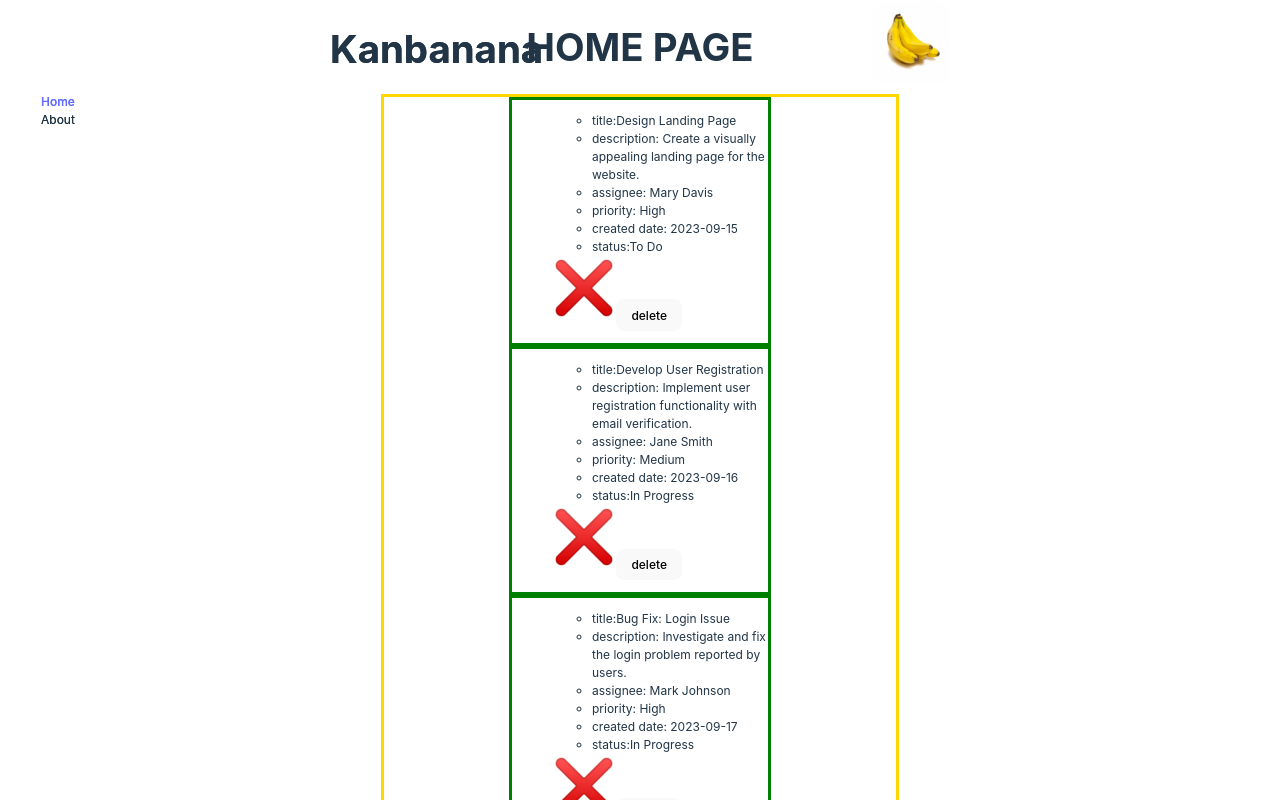
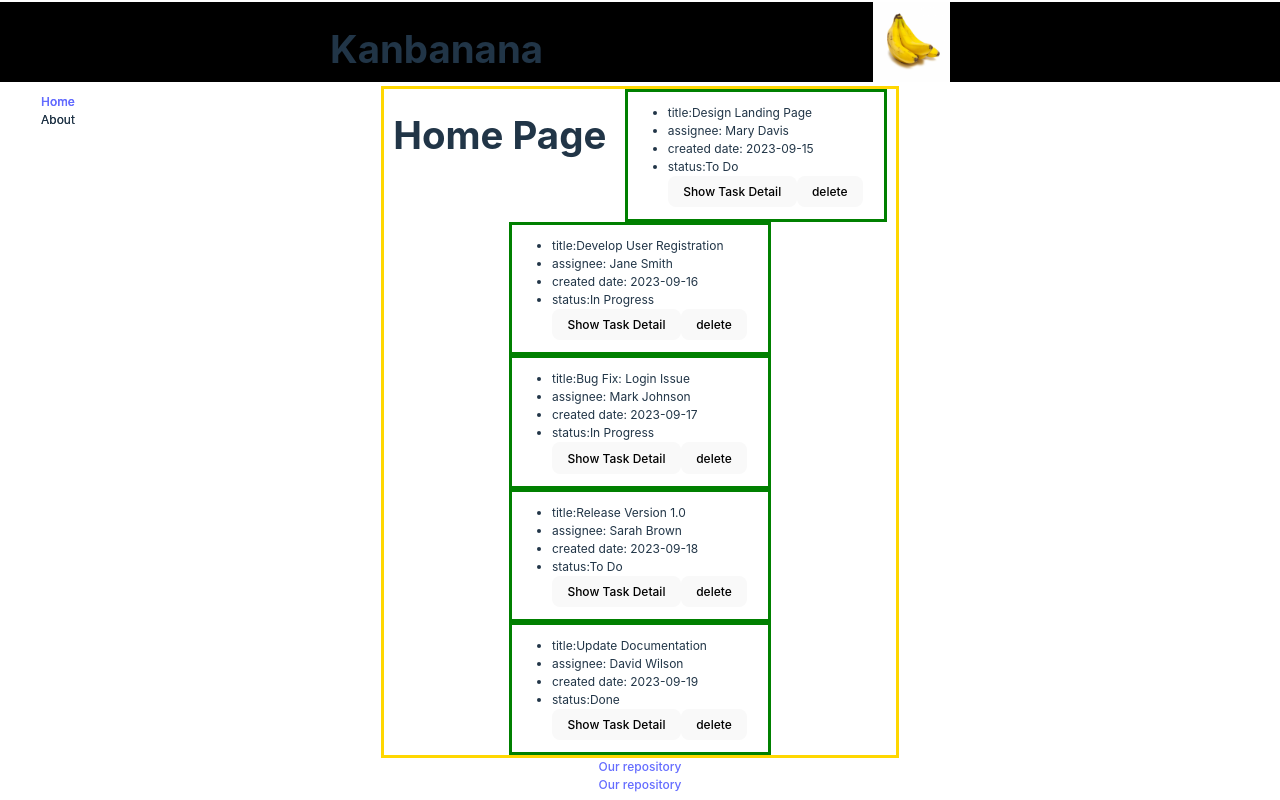
Before and after one commit to aoge2716/Kanban-Board-App, a React (Vite) app in the folder kanBan/: page /Home in a window 1280 px wide. Shown: the top 800 px of the page. Built offline with nearby package versions, Linux system fonts and the light colour scheme.

Commit message:
day 4 done

```diff
--- a/kanBan/src/component/Home.jsx
+++ b/kanBan/src/component/Home.jsx
@@ -1,9 +1,23 @@
 import Sidebar from "./SideBar.jsx"
 import Navbar from "./Navbar.jsx"
 import Footer from "./Footer.jsx"
-import List from "./List.jsx"
+import Task from "./Task.jsx"
+import TaskDetail from "./TaskDetail.jsx"
+import { useState } from "react"
+import {Routes, Route} from "react-router-dom"
 import tasksArr from "../assets/json/ItemsList.json"
+
+
+
 export default function Home(){
+    const[tasksToDisplay, setTasksToDisplay] = useState(tasksArr);
+
+    const removeTask = (taskId)=>{
+        const newTasks = tasksToDisplay.filter((el)=>{
+            return el.id !== taskId;
+        })
+        setTasksToDisplay(newTasks);
+    }
 
     return(
         <div id="home">
@@ -11,10 +25,15 @@ export default function Home(){
 
         <Sidebar/>
         <Navbar/>
-        <h1>HOME PAGE</h1>
+
+        <Routes>
+            <Route path="/" element={<Task taskArr={tasksToDisplay} callbackRemoveTask={removeTask}/>}/>
+            <Route path="/tasks/:taskId" element={<TaskDetail taskArr={tasksToDisplay}/>}/>
+        </Routes>
 
 
-        <List/>
+
+
 
         <Footer/>
         </div>
--- a/kanBan/src/component/List.jsx
+++ /dev/null
@@ -1,65 +0,0 @@
-import tasksArr from "../assets/json/ItemsList.json"
-import ListItem from "./ListItem";
-import { useState } from "react"
-import "./List.css"
-
-export default function List(props){
-    const[tasksToDisplay, setTasksToDisplay] = useState(tasksArr);
-
-    const clicked = (taskId)=>{
-        const newTasks = tasksToDisplay.filter((el)=>{
-            return el.id !== taskId;
-        })
-        setTasksToDisplay(newTasks);
-    }
-    return (
-        <div className="tasks">
-            {tasksToDisplay.map(element => {
-                return(
-                    <div className="task" key={element.id}>
-                        <ul>
-                        <ListItem title={element.title} description={element.description}
-                        assignee={element.assignee} priority={element.priority}
-                        createdDate={element.createdDate} status={element.status}/>
-                        {/* <li>title:{element.title}</li>
-                        <li>description: {element.description}</li>
-                        <li>assignee: {element.assignee}</li>
-                        <li>priority: {element.priority}</li>
-                        <li>created date: {element.createdDate}</li>
-                        <li>status:{element.status}</li> */}
-                        <img src={`${element.status==="Done"
-                            ? "./src/assets/image/status/heavy_check_mark.png"
-                            : "./src/assets/image/status/x.png"}`} alt="" />
-                        <button onClick={()=>clicked(element.id)}>delete</button>
-                        </ul>
-                    </div>
-            )
-            })}
-        </div>
-
-
-    )
-
-}
-    // return (
-    //     <ul>
-    //         {tasksToDisplay.map(element => {
-
-    //             return(
-    //                 <div className="tasks" key={element.id}>
-    //                     <li>title:{element.title}</li>
-    //                     <li>description: {element.description}</li>
-    //                     <li>assignee: {element.assignee}</li>
-    //                     <li>priority: {element.priority}</li>
-    //                     <li>created date: {element.createdDate}</li>
-    //                     <li>status:{element.status}
-    //                         <img src={`${element.status==="Done"
-    //                         ? "./src/assets/image/status/heavy_check_mark.png"
-    //                         : "./src/assets/image/status/x.png"}`} alt="" />
-    //                     </li>
-    //                     <button onClick={()=>clicked(element.id)}>delete</button>
-    //                 </div>
-    //         )
-    //         })}
-    //     </ul>
-    // )
--- a/kanBan/src/component/ListItem.jsx
+++ /dev/null
@@ -1,20 +0,0 @@
-import { useState } from "react"
-import "./List.css"
-
-export default function ListItem(props){
-
-    return (
-
-        <div  key={props.id}>
-            <ul>
-                <li>title:{props.title}</li>
-                <li>description: {props.description}</li>
-                <li>assignee: {props.assignee}</li>
-                <li>priority: {props.priority}</li>
-                <li>created date: {props.createdDate}</li>
-                <li>status:{props.status}</li>
-            </ul>
-        </div>
-
-    )
-}
--- a/kanBan/src/component/List.css
+++ b/kanBan/src/component/Task.css
@@ -1,7 +1,8 @@
 .tasks{
+    margin-top: 10vh;
     width:40vw;
     border: 3px solid gold;
-
+    position: relative;
     display: flex;
     flex-wrap: wrap;
     flex-direction: row;
--- /dev/null
+++ b/kanBan/src/component/Task.jsx
@@ -0,0 +1,33 @@
+import "./Task.css"
+import { Link } from "react-router-dom";
+
+export default function Task(props){
+
+    return (
+        <div className="tasks">
+            <h1>Home Page</h1>
+            {props.taskArr.map(element => {
+                return(
+                    <div className="task" key={element.id}>
+
+                            <ul>
+                                {/* <TaskDetail List= {element}/> */}
+                                <li>title:{element.title}</li>
+                                <li>assignee: {element.assignee}</li>
+                                <li>created date: {element.createdDate}</li>
+                                <li>status:{element.status}</li>
+                                <Link to={`/tasks/${element.id}`}>
+                                    <button> Show Task Detail</button>
+                                </Link>
+                                <button onClick={()=>props.callbackRemoveTask(element.id)}>delete</button>
+                            </ul>
+
+                    </div>
+            )
+            })}
+        </div>
+
+
+    )
+
+}
--- /dev/null
+++ b/kanBan/src/component/TaskDetail.jsx
@@ -0,0 +1,32 @@
+
+import { Link, useParams } from "react-router-dom"
+import "./Task.css"
+
+export default function TaskDetail(props){
+    const {taskId} = useParams();
+
+    const task = props.taskArr.find((element)=>{
+        return element.id === taskId
+    })
+
+    return (
+        <div  key={task.id}>
+            <h1>Tas Detail Page </h1>
+            <ul>
+                <li>title:{task.title}</li>
+                <li>description: {task.description}</li>
+                <li>assignee: {task.assignee}</li>
+                <li>priority: {task.priority}</li>
+                <li>created date: {task.createdDate}</li>
+                <li>status:{task.status}</li>
+                <img src={`${task.status==="Done"
+                            ? "./src/assets/image/status/heavy_check_mark.png"
+                            : "./src/assets/image/status/x.png"}`} alt="" />
+                <Link to="/">
+                    <button>Back</button>
+                </Link>
+
+            </ul>
+        </div>
+    )
+}
--- a/kanBan/src/index.css
+++ b/kanBan/src/index.css
@@ -62,6 +62,7 @@ button:focus-visible {
   align-items: center;
   flex-direction: column;
 }
+
 #topnav {
   position: fixed;
   top: 0vh;
@@ -71,10 +72,14 @@ button:focus-visible {
   display: flex;
   flex-direction: row;
   justify-content: space-evenly;
+  margin-bottom: 10vh;
+  z-index: 1000;
+  background-color: black;
 }
 #topnav img{
   width: 6vw;
   height: auto;
+
 }
 
 #sidebar{
```
Also changed, not shown: 1 other file (tests, documents, lock files or other folders).
